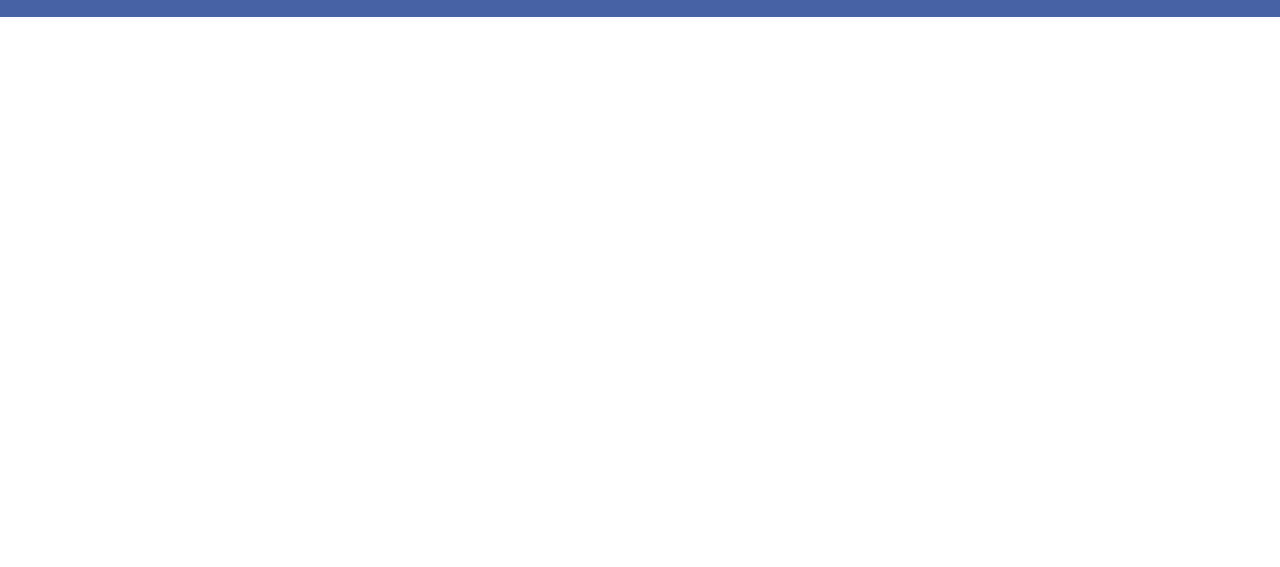
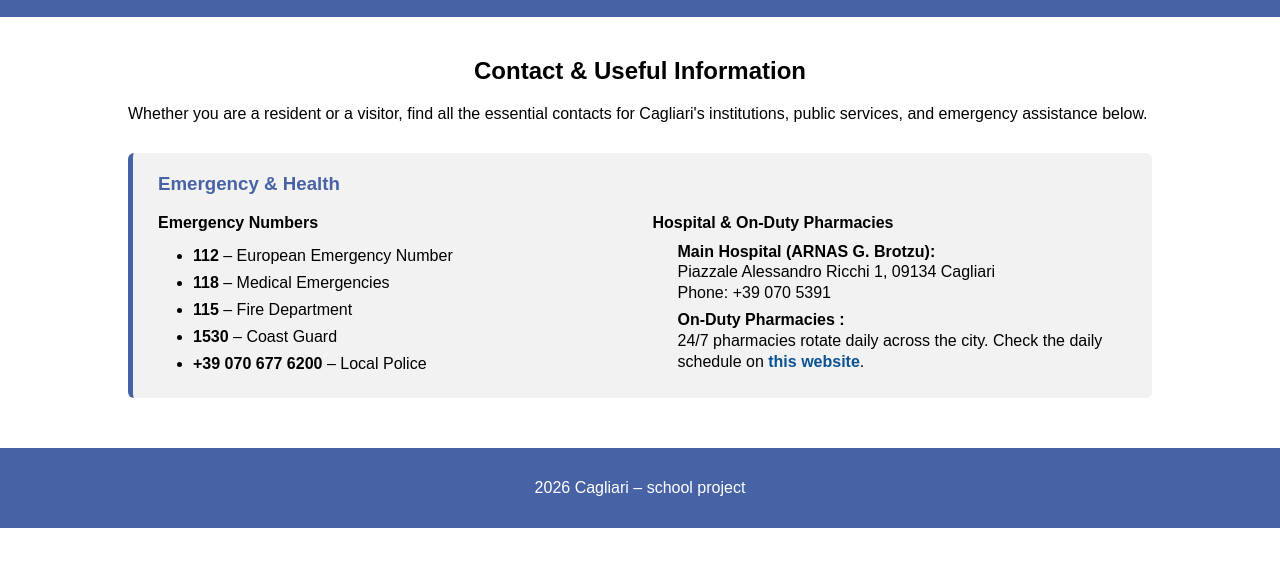
Before and after one commit to agouezel/project, a plain HTML site: page contact.html in a window 1280 px wide. Shown: the part 53-620 px from the top of the page. Drawn offline with Linux system fonts and the light colour scheme.

Commit message:
contact section emergency-banner

```diff
--- a/contact.html
+++ b/contact.html
@@ -6,6 +6,7 @@
     <title>Cagliari – Contact</title>
     <link rel="stylesheet" href="style.css">
 </head>
+
 <body>
     <header class="site-header">
         <h1><a href="index.html">Cagliari</a></h1>
@@ -20,7 +21,52 @@
             </ul>
         </nav>
     </header>
+<main>
+        <h2>Contact &amp; Useful Information</h2>
+        <p class="page-intro">
+            Whether you are a resident or a visitor, find all the essential contacts for Cagliari's
+            institutions, public services, and emergency assistance below.
+        </p>
 
+        <section class="emergency-banner">
+            <h3>Emergency &amp; Health</h3>
+            <div class="emergency-grid">
+                <div>
+                    <h4>Emergency Numbers</h4>
+                    <ul>
+                        <li><strong>112</strong> – European Emergency Number</li>
+                        <li><strong>118</strong> – Medical Emergencies</li>
+                        <li><strong>115</strong> – Fire Department</li>
+                        <li><strong>1530</strong> – Coast Guard </li>
+                        <li><strong>+39 070 677 6200</strong> – Local Police </li>
+                    </ul>
+                </div>
+
+                <div>
+                    <h4>Hospital &amp; On-Duty Pharmacies</h4>
+                    <p>
+                        <strong>Main Hospital (ARNAS G. Brotzu):</strong><br>
+                        Piazzale Alessandro Ricchi 1, 09134 Cagliari<br>
+                        Phone: +39 070 5391
+                    </p>
+                    <p>
+                        <strong>On-Duty Pharmacies :</strong><br>
+                        24/7 pharmacies rotate daily across the city. Check the daily schedule on
+                        <a href="https://www.ordinefarmacisticagliari.it/turni-farmacie.html" >this website</a>.
+                    </p>
+                </div>
+            </div>
+        </section>
+    </main>
+
+
+
+
+
+
+    <footer class="site-footer">
+        <p>2026 Cagliari – school project</p>
+    </footer>
 
 </body>
 </html>
--- a/style.css
+++ b/style.css
@@ -8,6 +8,15 @@ body {
     font-family: Arial, sans-serif;
     text-align: justify;
 }
+
+a {
+    color: #0b5394;
+    text-decoration: none;
+}
+a:hover {
+    text-decoration: underline;
+}
+
 main {
     width: 80%;   /* limits the width of the content */
     margin: 0 auto;      /* centre horizontalement */
@@ -48,9 +57,6 @@ main {
     gap: 20px;
 }
 
-.site-header nav a:hover {
-    text-decoration: underline;
-}
 
 /*--------Welcome page -------*/
 
@@ -408,6 +414,47 @@ img {
     color: white;
 }
 
+/*----------contact----------*/
+.emergency-banner {
+    background-color: #f2f2f2;
+    border-left: 5px solid #4763a5;
+    border-radius: 6px;
+    padding: 20px 25px;
+    margin: 30px 0;
+    text-align: left;
+}
+
+.emergency-banner h3 {
+    margin-top: 0;
+    color: #4763a5;
+}
+
+.emergency-grid {
+    display: grid;
+    grid-template-columns: repeat(2, 1fr);/*2 columns of the same size*/
+    gap: 20px;
+}
+
+.emergency-grid h4 {
+    margin: 0 0 10px 0;
+}
+
+.emergency-grid ul {
+    margin:0 0 0 15px;
+    padding-left: 20px;
+    line-height: 1.7; /*increase in line spacing*/
+}
+
+.emergency-grid p {
+    margin: 6px 0 6px 25px;
+    line-height: 1.3;
+}
+
+.emergency-banner a {
+    font-weight: bold;
+}
+
+
 
 /*-----------footer----------*/
 .site-footer {
```
Also changed, not shown: news.html (+1 -1 lines).
